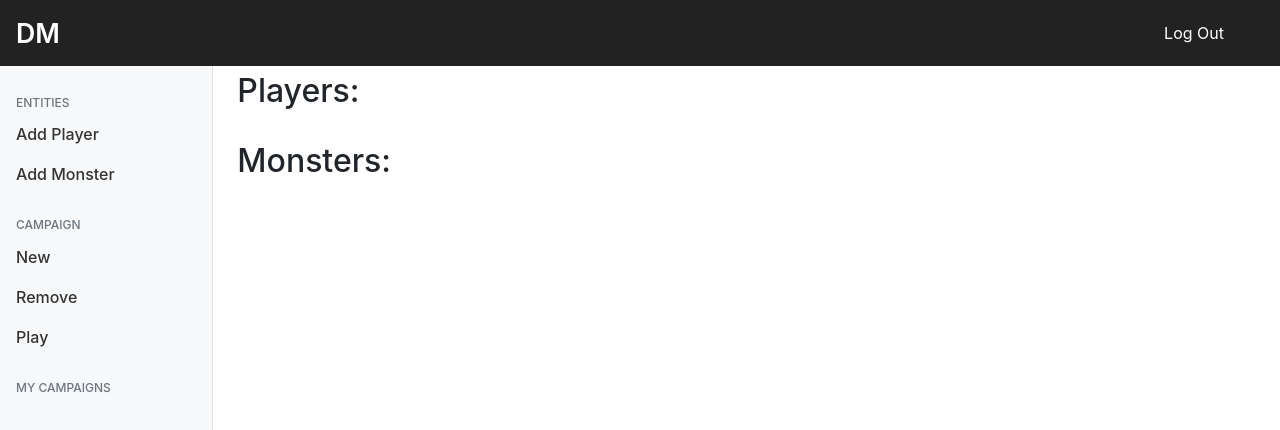
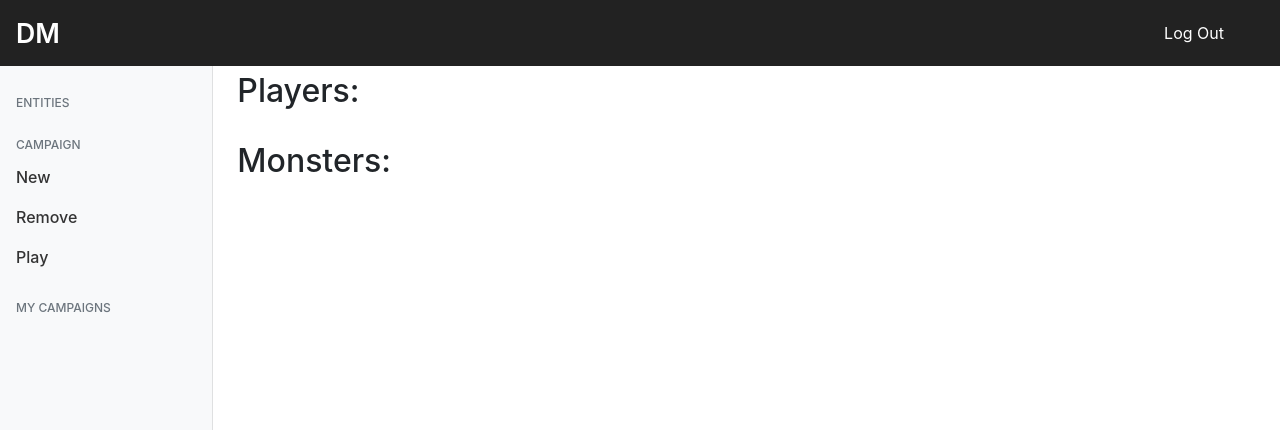
Before and after one commit to 1906jun10java/TheDungeonMasters, an Angular app in the folder client/dm/: page /campaign in a window 1280 px wide. Shown: the top 430 px of the page. Built offline with nearby package versions, Linux system fonts and the light colour scheme.

Commit message:
Fix bugs

```diff
--- a/client/dm/src/app/components/campaign-view/campaign-view.component.html
+++ b/client/dm/src/app/components/campaign-view/campaign-view.component.html
@@ -11,10 +11,10 @@
             </a>
           </h6>
           <ul class="nav flex-column">
-            <li class="nav-item">
+            <li *ngIf="activePlayers && activePlayers.length < 5" class="nav-item">
               <a class="nav-link" [routerLink]="" (click)="openAddPlayerModal(addEntityModal)">Add Player</a>
             </li>
-            <li class="nav-item">
+            <li *ngIf="activeMonsters && activeMonsters.length < 10" class="nav-item">
               <a class="nav-link" [routerLink]="" (click)="openAddMonsterModal(addEntityModal)">Add Monster</a>
             </li>
           </ul>
--- a/client/dm/src/app/components/campaign-view/campaign-view.component.ts
+++ b/client/dm/src/app/components/campaign-view/campaign-view.component.ts
@@ -38,7 +38,11 @@ export class CampaignViewComponent implements OnInit {
     this.campaignService.getCampaignsByUser(userId).subscribe(campaigns => {
       if (campaigns) {
         this.campaigns = campaigns;
-        this.setCurrentCampaign(this.campaigns[0]);
+        if (this.currentCampaign) {
+          this.setCurrentCampaign(this.currentCampaign);
+        } else {
+          this.setCurrentCampaign(this.campaigns[0]);
+        }
       }
     });
   }
@@ -58,9 +62,13 @@ export class CampaignViewComponent implements OnInit {
   }
 
   setCurrentCampaign(campaign: Campaign) {
-    this.currentCampaign = campaign;
-    this.campaignService.setCurrentCampaign(campaign);
-    this.parseEntities(campaign);
+    this.campaigns.forEach(c => {
+      if (c.campaignId === campaign.campaignId) {
+        this.currentCampaign = campaign;
+        this.campaignService.setCurrentCampaign(campaign);
+        this.parseEntities(campaign);
+      }
+    });
   }
 
   openAddPlayerModal(addPlayerModal) {
@@ -69,12 +77,14 @@ export class CampaignViewComponent implements OnInit {
     this.newEntity.campaignId = this.currentCampaign.campaignId;
     this.modalService.open(addPlayerModal);
   }
+
   openAddMonsterModal(addMonsterModal) {
     this.newEntity = new Entity();
     this.newEntity.entityType = 'monster';
     this.newEntity.campaignId = this.currentCampaign.campaignId;
     this.modalService.open(addMonsterModal);
   }
+
   saveNewEntity(modal) {
     const json = JSON.stringify(this.newEntity);
     this.entityService.saveEntity(json).subscribe(res => {
```
